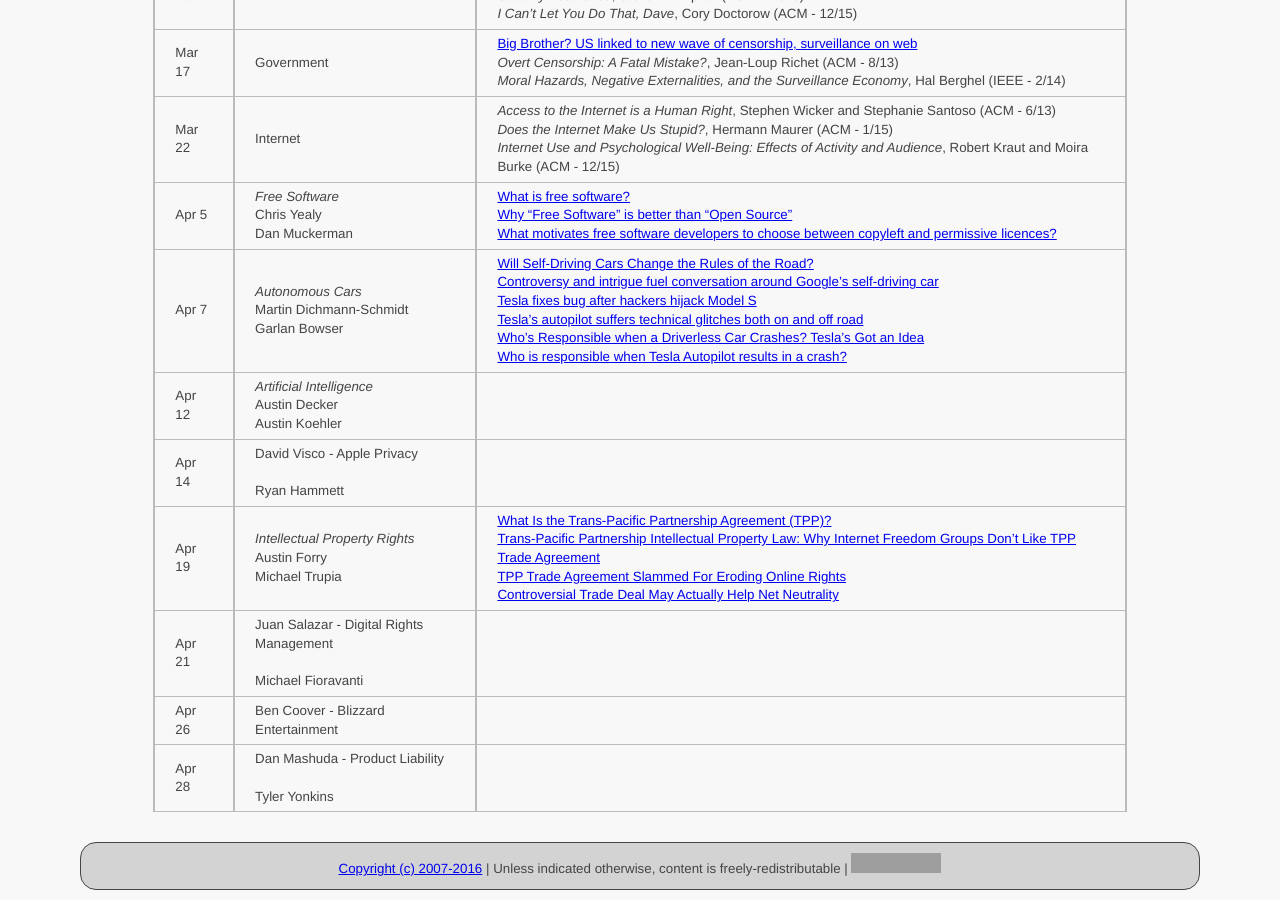
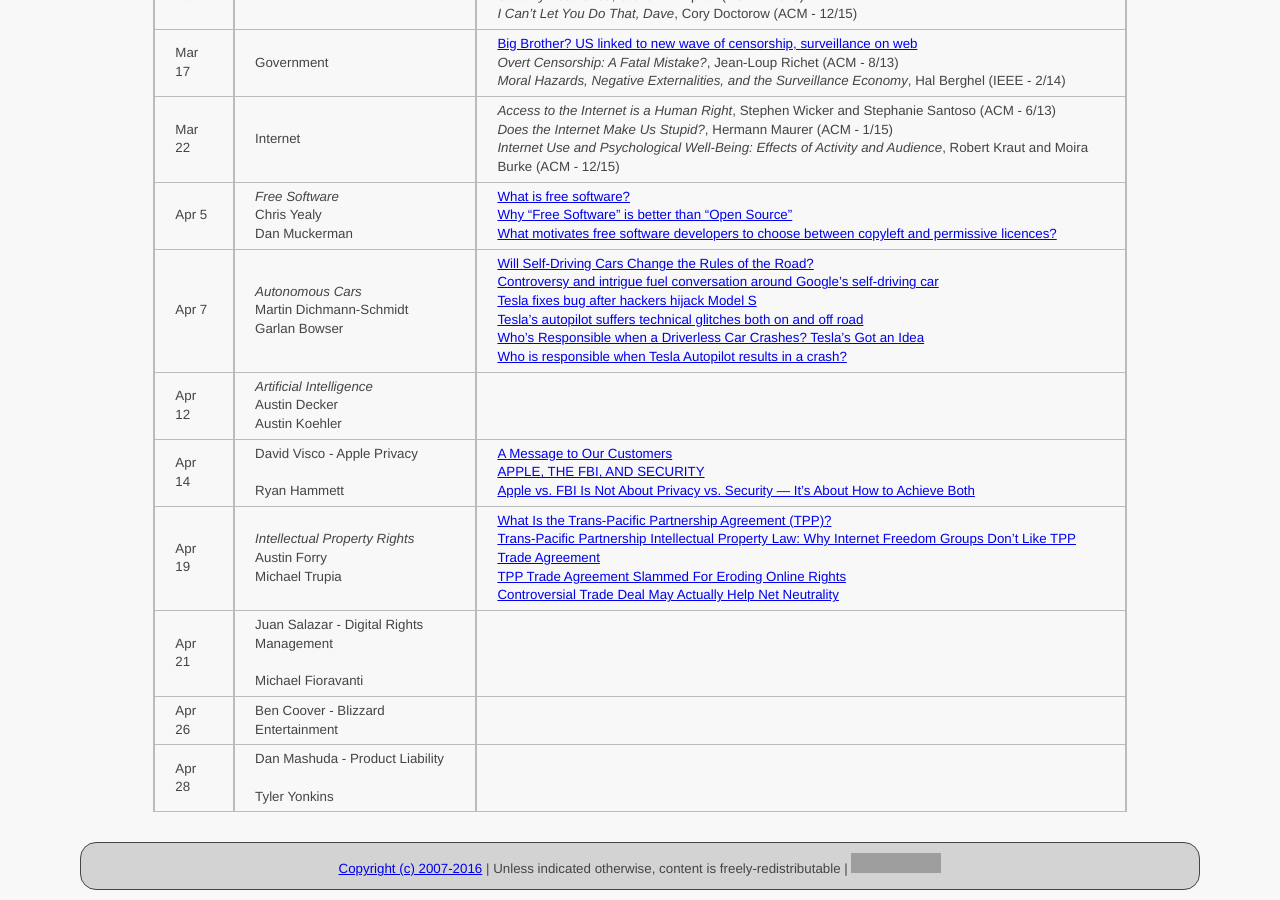
Before and after one commit to ycpcs/cs456-spring2016, a Jekyll site: the page built from schedule/index.md, in a window 1280 px wide and 900 px high, scrolled down 1076 px. Built offline with Jekyll 4.4.1, drawn with Linux system fonts in a browser that asks for light colours; grey boxes are pictures that could not be loaded.

Commit message:
add apple articles
add apple articles

```diff
--- a/schedule/index.md
+++ b/schedule/index.md
@@ -33,7 +33,7 @@ All reading materials can be accessed via [Schmidt Library](http://library.ycp.e
 > Apr 5   | *Free Software* <br /> Chris Yealy <br /> Dan Muckerman | [What is free software?](https://www.gnu.org/philosophy/free-sw.en.html) <br /> [Why “Free Software” is better than “Open Source”](https://www.gnu.org/philosophy/free-software-for-freedom.en.html) <br /> [What motivates free software developers to choose between copyleft and permissive licences?](https://opensource.com/law/13/8/motivation-free-software-licensing) |
 > Apr 7   | *Autonomous Cars* <br /> Martin Dichmann-Schmidt<br /> Garlan Bowser | [Will Self-Driving Cars Change the Rules of the Road?](http://ideas.time.com/2013/01/14/will-self-driving-cars-change-the-rules-of-the-road/) <br /> [Controversy and intrigue fuel conversation around Google's self-driving car](https://www.proopinion.com/en/blog/controversy-and-intrigue-fuel-conversation-around-googles-selfdriving-car) <br /> [Tesla fixes bug after hackers hijack Model S](http://money.cnn.com/2015/08/06/technology/tesla-hack/) <br /> [Tesla’s autopilot suffers technical glitches both on and off road](http://glitch.news/2015-10-22-teslas-autopilot-suffers-technical-glitches-both-on-and-off-road.html) <br /> [Who’s Responsible when a Driverless Car Crashes? Tesla’s Got an Idea](http://www.wsj.com/articles/tesla-electric-cars-soon-to-sport-autopilot-functions-such-as-passing-other-vehicles-1431532720) <br /> [Who is responsible when Tesla Autopilot results in a crash?](http://www.teslarati.com/responsible-tesla-autopilot-crash-accidents/) |
 > Apr 12  | *Artificial Intelligence* <br /> Austin Decker <br /> Austin Koehler | |
-> Apr 14  | David Visco - Apple Privacy <br /> <br /> Ryan Hammett | |
+> Apr 14  | David Visco - Apple Privacy <br /> <br /> Ryan Hammett | [A Message to Our Customers](http://www.apple.com/customer-letter/) <br /> [APPLE, THE FBI, AND SECURITY](https://stratechery.com/2016/apple-the-fbi-and-security/) <br /> [Apple vs. FBI Is Not About Privacy vs. Security — It’s About How to Achieve Both](http://www.huffingtonpost.com/admiral-jim-stavridis-ret/apple-fbi-privacy-security_b_9404314.html)|
 > Apr 19  | *Intellectual Property Rights* <br /> Austin Forry <br /> Michael Trupia | [What Is the Trans-Pacific Partnership Agreement (TPP)?](https://www.eff.org/issues/tpp) <br /> [Trans-Pacific Partnership Intellectual Property Law: Why Internet Freedom Groups Don't Like TPP Trade Agreement](http://www.ibtimes.com/trans-pacific-partnership-intellectual-property-law-why-internet-freedom-groups-dont-2171936) <br /> [TPP Trade Agreement Slammed For Eroding Online Rights](http://techcrunch.com/2015/11/05/tpp-vs-privacy/) <br /> [Controversial Trade Deal May Actually Help Net Neutrality](http://www.wired.com/2015/11/tpp-net-neutrality/)|
 > Apr 21  | Juan Salazar - Digital Rights Management <br /> <br /> Michael Fioravanti | |
 > Apr 26  | Ben Coover - Blizzard Entertainment | |
```
